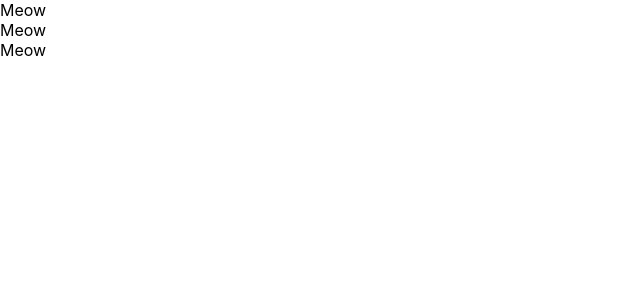
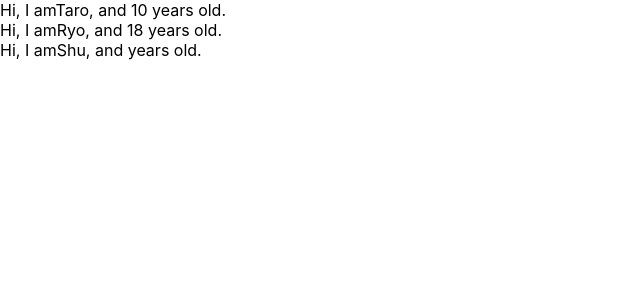
Before and after one commit to RyoAkita/udemy-react-redux-crud-application, a React (Create React App) app: page / in a window 1280 px wide. Shown: the top 300 px of the page, without its empty margins (0-640 px from the left). Built offline with nearby package versions, Linux system fonts and the light colour scheme.

Commit message:
learn prop-types

```diff
--- a/src/App.js
+++ b/src/App.js
@@ -1,33 +1,41 @@
 import React, { Component } from 'react';
+import PropTypes from 'prop-types';
 
 
+const App = () => {
+  const profiles = [
+    {
+      name:"Taro", age: 10
+    },
+    {
+      name:"Ryo", age: 18
+    },
+    {
+      name:"Shu"
+    }
 
-/*
-class App extends Component {
-  render() {
-    return (
-    <React.Fragment>
-      <label htmlFor="bar">bar</label>
-    <input type="text" onClick ={ ()=> console.log("Hi!")}/>
-    </React.Fragment>
-
-    )
-  }
-}
-*/
-const App = () => {
+  ]
   return (
-    <div>
-  <Cat />
-  <Cat />
-  <Cat />
+  <div>
+    {
+      profiles.map((profile, index) => {
+        return  <User name={profile.name} age={profile.age} key={index}/>
+      })
+    }
   </div>
 
   )
 }
 
-const Cat = () => {
-  return <div>Meow</div>
+const User = (props) => {
+  return <div>Hi, I am{props.name}, and {props.age} years old.</div>
 }
 
+User.propTypes = {
+name: PropTypes.string,
+age: PropTypes.number
+
+}
+
+
 export default App;
```
